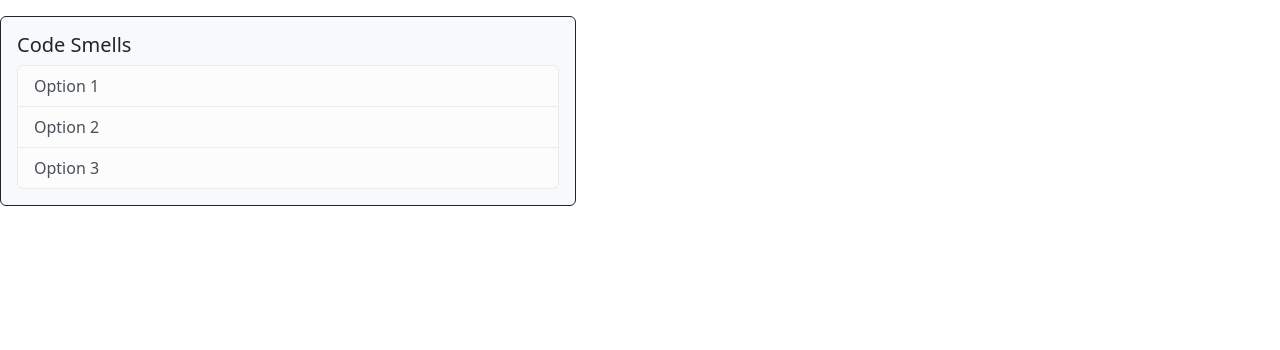
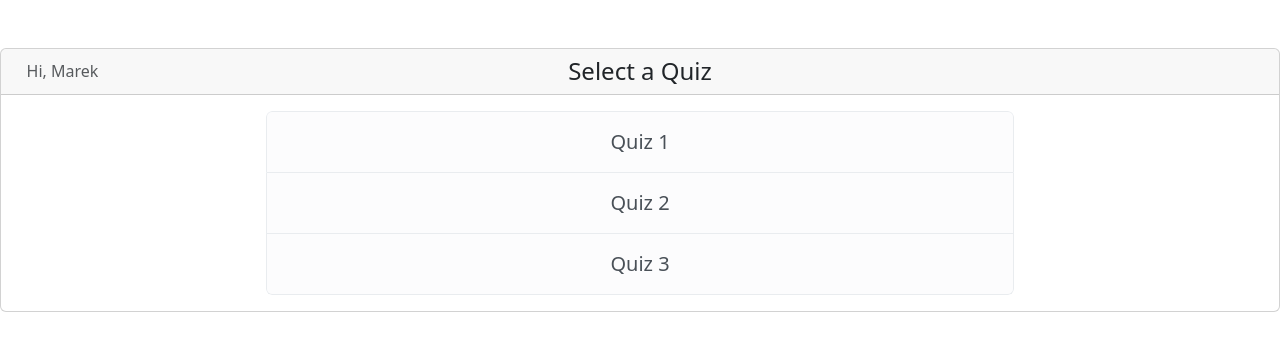
Before and after one commit to anian3/Srednia-hawajska, a Next.js app in the folder Frontend/: page / in a window 1280 px wide. Shown: the top 350 px of the page. Built offline with nearby package versions, Linux system fonts and the light colour scheme; no server answers.

Commit message:
quiz type selection page

```diff
--- a/Frontend/src/components/CodeSmellList.tsx
+++ b/Frontend/src/components/CodeSmellList.tsx
@@ -1,6 +1,7 @@
 import React, { useState } from "react";
 import Card from "react-bootstrap/Card";
 import InteractiveList from "./InteractiveList";
+import { Settings } from "../config/settings";
 
 const CodeSmellList = () => {
     const items = [
@@ -18,7 +19,7 @@ const CodeSmellList = () => {
     };
 
     return (
-        <Card border="dark" bg="light" style={{ width: "36rem" }}>
+        <Card border="dark" bg={Settings.COMPONENT_VARIANT} style={{ width: "36rem" }}>
             <Card.Body>
                 <Card.Title>Code Smells</Card.Title>
                 {/* <Card.Subtitle className="mb-2 text-muted">
@@ -33,7 +34,7 @@ const CodeSmellList = () => {
                     items={items}
                     selectedItemId={selectedItemId}
                     onItemClick={handleItemClick}
-                    variant="light"
+                    variant={Settings.COMPONENT_VARIANT}
                 />
             </Card.Body>
         </Card>
--- a/Frontend/src/components/InteractiveList.tsx
+++ b/Frontend/src/components/InteractiveList.tsx
@@ -8,14 +8,14 @@ interface ListItem {
     label: string;
 }
 
-interface ListGroupProps {
+interface InteractiveListProps {
     items: ListItem[];
     selectedItemId: string | number | undefined;
     onItemClick: (item: ListItem["id"]) => void;
     variant?: ListStyleVariant;
 }
 
-function InteractiveList({ items, selectedItemId, onItemClick, variant = "primary" }: ListGroupProps) {
+function InteractiveList({ items, selectedItemId, onItemClick, variant = "primary" }: InteractiveListProps) {
     return (
         <ListGroup>
             {items.map((item) => (
--- a/Frontend/src/config/settings.ts
+++ b/Frontend/src/config/settings.ts
@@ -1,3 +1,4 @@
 export class Settings {
     static readonly SERVER_URL = "http://localhost:8080";
+    static readonly COMPONENT_VARIANT = "light";
 }
--- /dev/null
+++ b/Frontend/src/pages/QuizFileSelectionPage/QuizFileSelectionPage.tsx
@@ -0,0 +1,7 @@
+import React from "react";
+
+const QuizFileSelectionPage = () => {
+    return <div>QuizFileSelectionPage</div>;
+};
+
+export default QuizFileSelectionPage;
--- /dev/null
+++ b/Frontend/src/pages/QuizTypeSelectionPage/QuizSelectionPage.tsx
@@ -0,0 +1,48 @@
+import React from "react";
+import { Card, ListGroup } from "react-bootstrap";
+import { Settings } from "../../config/settings";
+
+interface Quiz {
+    name: string;
+    id: string;
+}
+
+export interface QuizTypeSelectionPageProps {
+    quizzes: Quiz[];
+    playerName: string;
+    onQuizChosen: (quizId: string) => void;
+}
+
+function QuizTypeSelectionPage({ quizzes, playerName, onQuizChosen }: QuizTypeSelectionPageProps) {
+    return (
+        <Card className="mt-5">
+            <Card.Header className="position-relative text-center">
+                <h4 className="mb-0">Select a Quiz</h4>
+                <p
+                    className="text-muted mb-0 position-absolute"
+                    style={{ top: "50%", left: "2%", transform: "translate(0, -50%)" }}
+                >
+                    Hi, {playerName}
+                </p>
+            </Card.Header>
+            <Card.Body>
+                <ListGroup style={{ maxWidth: "60%", margin: "0 auto", overflowY: "auto" }}>
+                    {quizzes.map((item) => (
+                        <ListGroup.Item
+                            key={item.id}
+                            onClick={() => onQuizChosen(item.id)}
+                            variant={Settings.COMPONENT_VARIANT}
+                            action
+                            className="text-center"
+                            style={{ fontSize: "20px", padding: "15px" }}
+                        >
+                            {item.name}
+                        </ListGroup.Item>
+                    ))}
+                </ListGroup>
+            </Card.Body>
+        </Card>
+    );
+}
+
+export default QuizTypeSelectionPage;
--- a/Frontend/src/pages/index.tsx
+++ b/Frontend/src/pages/index.tsx
@@ -3,19 +3,48 @@ import { PageType } from "../types/types";
 import { Settings } from "../config/settings";
 import CodeSmellList from "../components/CodeSmellList";
 import "bootstrap/dist/css/bootstrap.min.css";
+import QuizTypeSelectionPage from "./QuizTypeSelectionPage/QuizSelectionPage";
+import QuizFileSelectionPage from "./QuizFileSelectionPage/QuizFileSelectionPage";
 
 const MainPage = () => {
     // eslint-disable-next-line @typescript-eslint/no-unused-vars
-    const [currentPage, setCurrentPage] = useState<PageType>(PageType.QUIZ);
+    const [currentPage, setCurrentPage] = useState<PageType>(PageType.QUIZ_TYPE_SELECTION);
+    const [selectedQuizId, setSelectedQuizId] = useState<string | undefined>(undefined);
+
+
     switch (currentPage) {
         case PageType.QUIZ_TYPE_SELECTION: {
-            // TODO
-            return <></>;
+            // TODO: fetch these
+            const dummyQuizzes = [
+                { id: "1", name: "Quiz 1" },
+                { id: "2", name: "Quiz 2" },
+                { id: "3", name: "Quiz 3" },
+            ];
+
+            const playerName = "Marek";
+
+            return (
+                <>
+                    <QuizTypeSelectionPage
+                        quizzes={dummyQuizzes}
+                        playerName={playerName}
+                        onQuizChosen={(quizId: string) => {
+                            setSelectedQuizId(quizId)
+                            setCurrentPage(PageType.QUIZ_FILE_SELECTION);
+                        }}
+                    ></QuizTypeSelectionPage>
+                </>
+            );
         }
 
-        case PageType.QUIZ_LEVEL_SELECTION: {
+        case PageType.QUIZ_FILE_SELECTION: {
+            if (!selectedQuizId) throw Error("Quiz was not chosen!")
             // TODO
-            return <></>;
+            return (
+                <>
+                    <QuizFileSelectionPage></QuizFileSelectionPage>
+                </>
+            );
         }
 
         case PageType.QUIZ: {
--- a/Frontend/src/types/types.ts
+++ b/Frontend/src/types/types.ts
@@ -1,6 +1,6 @@
 export enum PageType {
     QUIZ_TYPE_SELECTION = "quiz_type_selection",
-    QUIZ_LEVEL_SELECTION = "quiz_level_selection",
+    QUIZ_FILE_SELECTION = "quiz_file_selection",
     QUIZ = "quiz",
     RESULTS = "results",
 }
```
